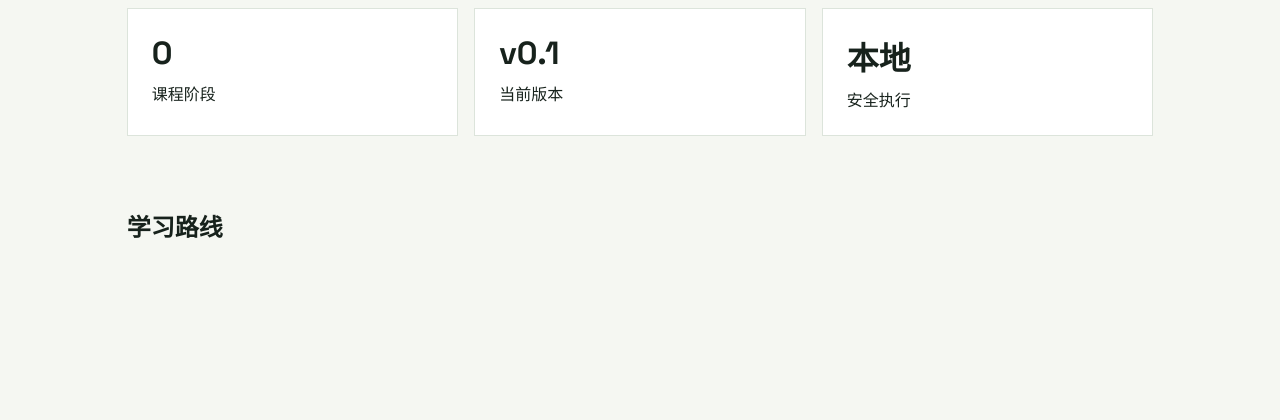
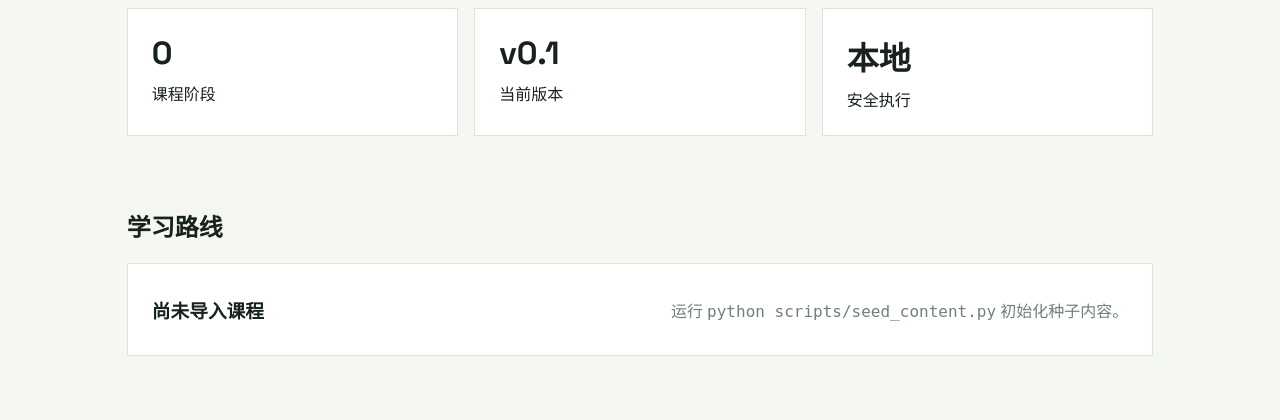
Before and after one commit to lmezy/Python-Developer-Lab, a FastAPI app: page / in a window 1280 px wide. Shown: the part 598-1018 px from the top of the page. Before the commit the page ends 836 px from the top, so only its background shows below. Run offline with FastAPI, Linux system fonts and the light colour scheme.

Commit message:
update_docker

```diff
--- a/app/templates/index.html
+++ b/app/templates/index.html
@@ -1 +1 @@
-{% extends 'base.html' %}{% block title %}学习首页 · Python Developer Lab{% endblock %}{% block content %}<section class="hero"><p class="eyebrow">LOCAL-FIRST PYTHON ENGINEERING</p><h1>把每道题，<em>变成真实能力。</em></h1><p>从 Python 0 基础到可维护的软件工程，用题目构建你的 PyOps 运维助手。</p><a class="button" href="/problems/{{ courses[0].lessons[0].problems[0].id if courses and courses[0].lessons and courses[0].lessons[0].problems else 1 }}">继续学习 →</a></section><div class="grid"><div class="card"><span class="metric">{{ courses|length }}</span><span>课程阶段</span></div><div class="card"><span class="metric">v0.1</span><span>当前版本</span></div><div class="card"><span class="metric">本地</span><span>安全执行</span></div></div><h2>学习路线</h2><div class="course-list">{% for c in courses %}<article class="course"><div><small>{{ c.code }}</small><h3>{{ c.name }}</h3><p>{{ c.description }}</p></div><span class="arrow">→</span></article>{else}<article class="course"><h3>尚未导入课程</h3><p>运行 <code>python scripts/seed_content.py</code> 初始化种子内容。</p></article>{% endfor %}</div>{% endblock %}
+{% extends 'base.html' %}{% block title %}学习首页 · Python Developer Lab{% endblock %}{% block content %}<section class="hero"><p class="eyebrow">LOCAL-FIRST PYTHON ENGINEERING</p><h1>把每道题，<em>变成真实能力。</em></h1><p>从 Python 0 基础到可维护的软件工程，用题目构建你的 PyOps 运维助手。</p><a class="button" href="/problems/{{ courses[0].lessons[0].problems[0].id if courses and courses[0].lessons and courses[0].lessons[0].problems else 1 }}">继续学习 →</a></section><div class="grid"><div class="card"><span class="metric">{{ courses|length }}</span><span>课程阶段</span></div><div class="card"><span class="metric">v0.1</span><span>当前版本</span></div><div class="card"><span class="metric">本地</span><span>安全执行</span></div></div><h2>学习路线</h2><div class="course-list">{% for c in courses %}<article class="course"><div><small>{{ c.code }}</small><h3>{{ c.name }}</h3><p>{{ c.description }}</p></div><span class="arrow">→</span></article>{% else %}<article class="course"><h3>尚未导入课程</h3><p>运行 <code>python scripts/seed_content.py</code> 初始化种子内容。</p></article>{% endfor %}</div>{% endblock %}
```
